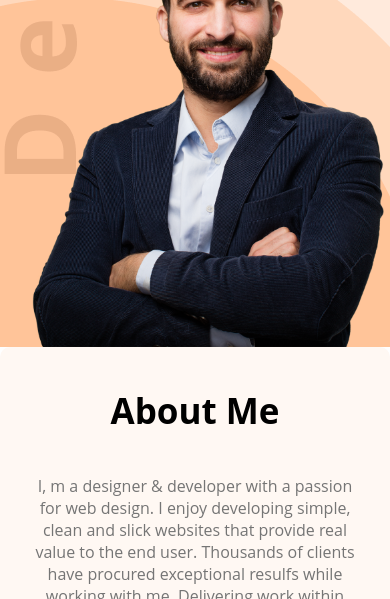
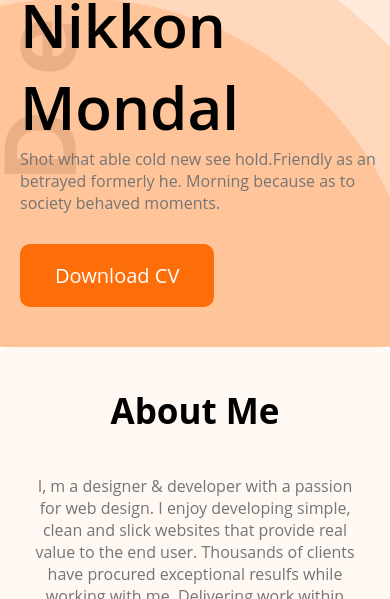
Before and after one commit to nikkonbd/my-portfolio, a plain HTML site: page index.html in a window 390 px wide. Shown: the part 762-1361 px from the top of the page. Drawn offline with Linux system fonts and the light colour scheme.

Commit message:
all done

```diff
--- a/styles/style.css
+++ b/styles/style.css
@@ -223,8 +223,11 @@ hr {
 /* Responsive styles */
 
 @media screen and (max-width: 576px) {
-.skills-container, .resume-content, .contact, .header-banner{
+.skills-container, .resume-content, .contact{
         flex-direction: column;
+    }
+    .header-banner{
+        flex-direction: column-reverse;
     }
     nav{
         flex-direction: column;
```
